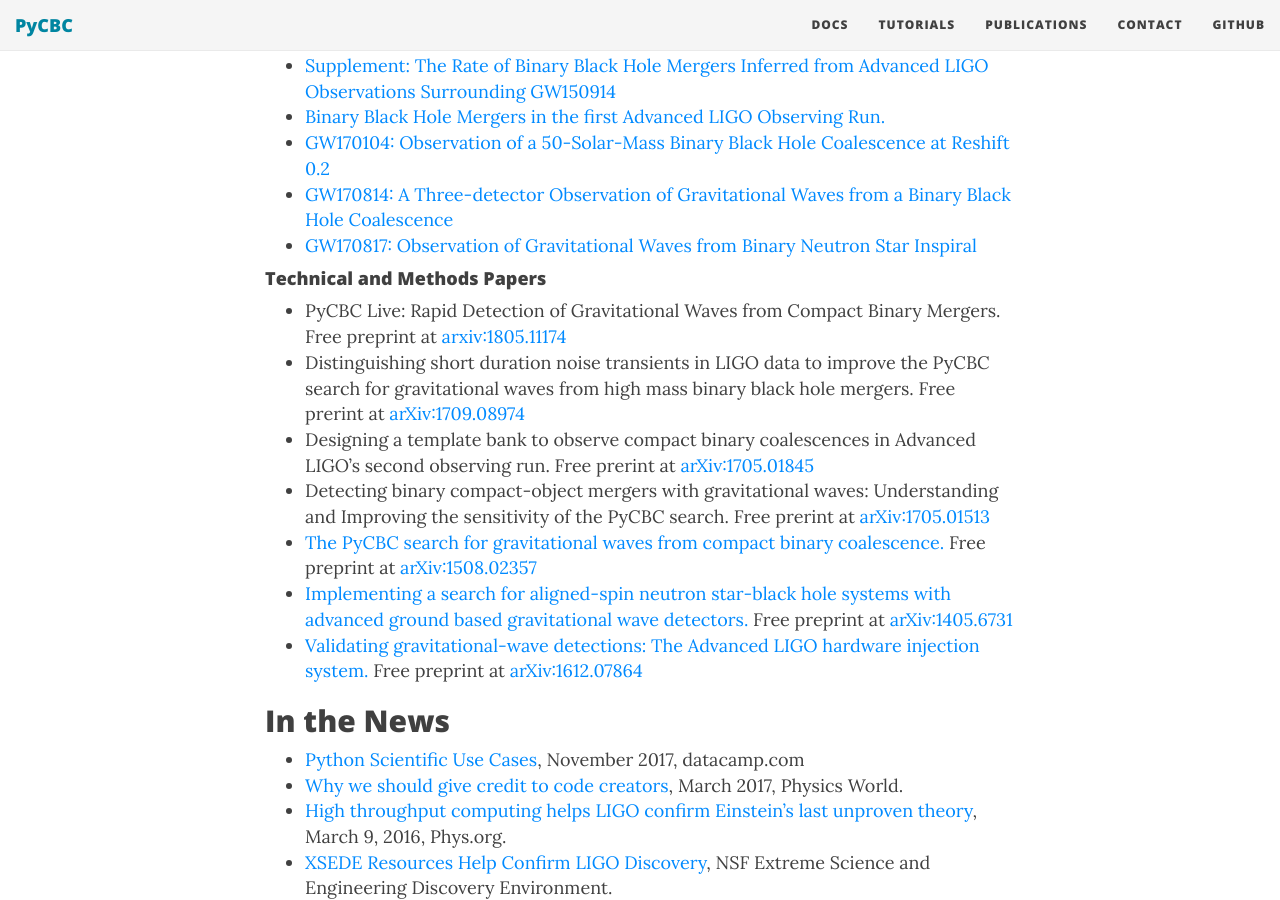
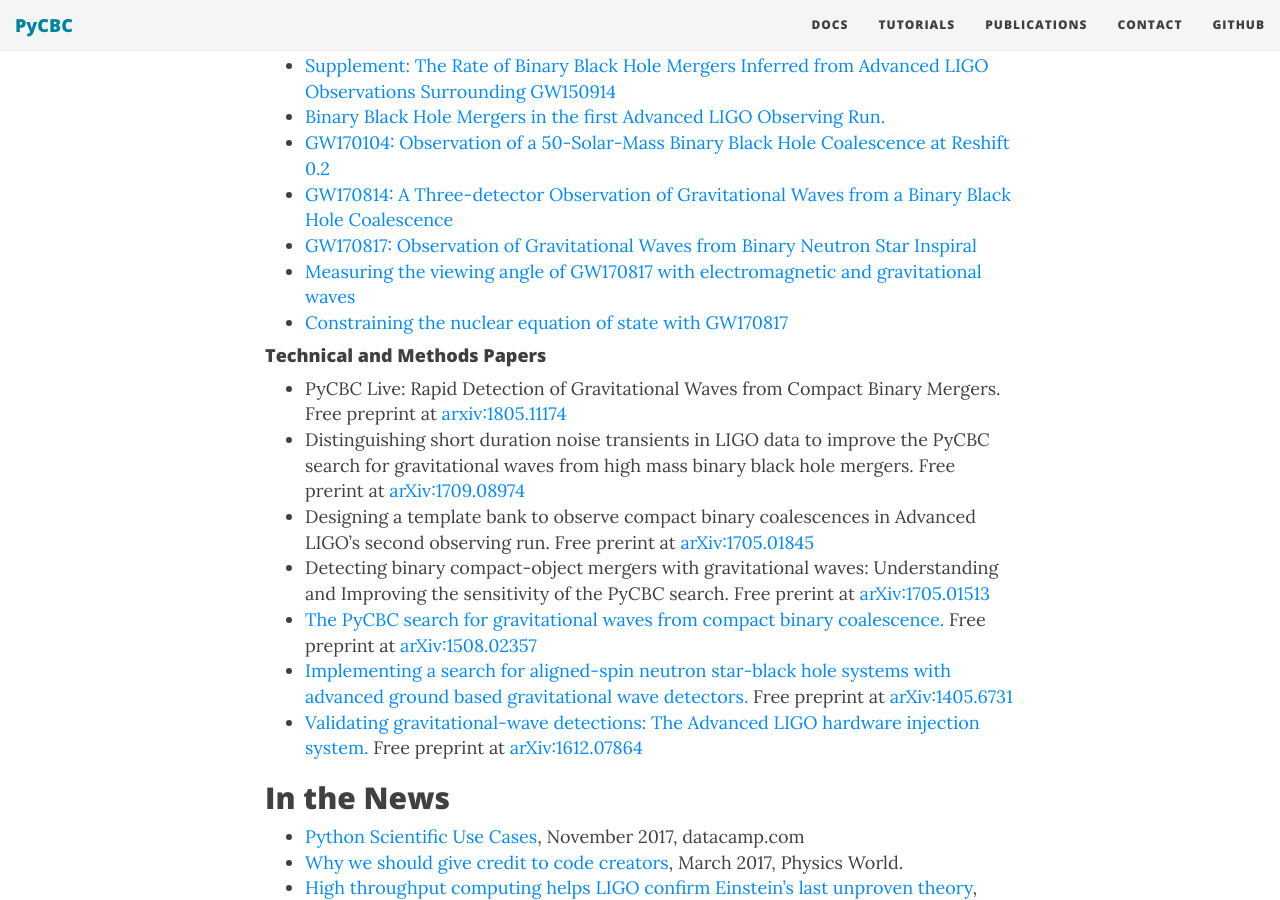
Before and after one commit to gwastro/gwastro.github.io, a Jekyll site: the page built from publications.md, in a window 1280 px wide and 900 px high, scrolled down 601 px. Built offline with Jekyll 4.4.1, drawn with Linux system fonts in a browser that asks for light colours; nearby versions of some CDN libraries.

Commit message:
Add Finstad et al. and De et al.

```diff
--- a/publications.md
+++ b/publications.md
@@ -18,6 +18,8 @@ If you use PyCBC in your scientific publications or projects, we ask that you ac
  * [GW170104: Observation of a 50-Solar-Mass Binary Black Hole Coalescence at Reshift 0.2](https://journals.aps.org/prl/abstract/10.1103/PhysRevLett.118.221101)
  * [GW170814: A Three-detector Observation of Gravitational Waves from a Binary Black Hole Coalescence](https://journals.aps.org/prl/abstract/10.1103/PhysRevLett.119.141101)
  * [GW170817: Observation of Gravitational Waves from Binary Neutron Star Inspiral](https://journals.aps.org/prl/abstract/10.1103/PhysRevLett.119.161101)
+ * [Measuring the viewing angle of GW170817 with electromagnetic and gravitational waves](https://arxiv.org/abs/1804.04179)
+ * [Constraining the nuclear equation of state with GW170817](https://arxiv.org/abs/1804.08583)
 
 #### Technical and Methods Papers ####
  * PyCBC Live: Rapid Detection of Gravitational Waves from Compact Binary Mergers. Free preprint at [arxiv:1805.11174](https://arxiv.org/abs/1805.11174)
```
